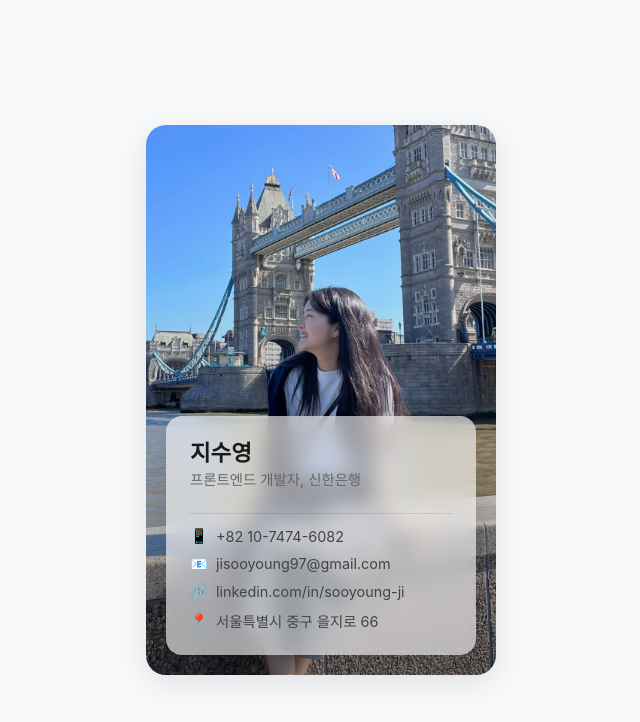
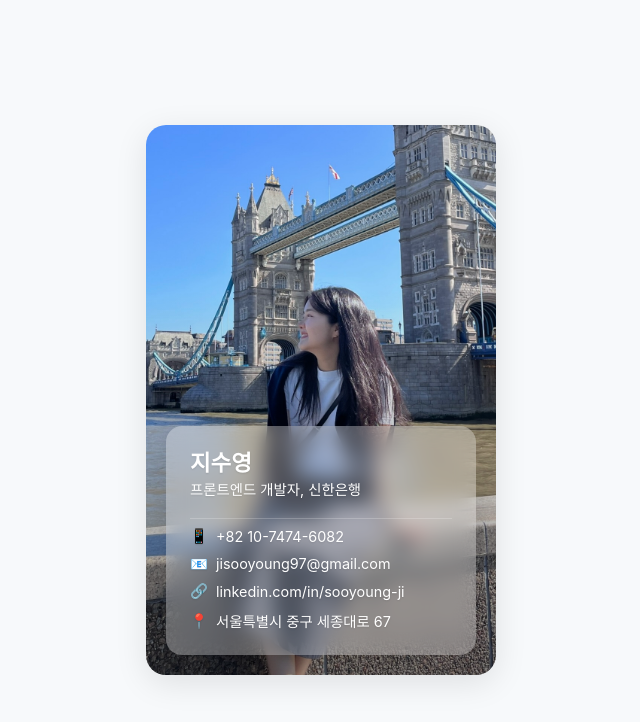
Before and after one commit to SooYoungJi/Profile, a plain HTML site: page index.html in a window 1280 px wide. Shown: the whole page, without its empty margins (319-959 px from the left). Drawn offline with Linux system fonts and the light colour scheme.

Commit message:
Update index.html

```diff
--- a/index.html
+++ b/index.html
@@ -42,7 +42,7 @@
         left: 20px;
         right: 20px;
         height: auto;
-        background: rgba(255, 255, 255, 0.6);
+        background: rgba(255, 255, 255, 0.3);
         backdrop-filter: blur(10px);
         -webkit-backdrop-filter: blur(10px);
         padding: 1.5rem;
@@ -51,6 +51,22 @@
         gap: 0.5rem;
         border-radius: 16px;
         box-shadow: 0 8px 32px rgba(0, 0, 0, 0.15);
+        transition: transform 0.3s ease, box-shadow 0.3s ease, background-color 0.3s ease;
+      }
+      .overlay:hover {
+        transform: translateY(-5px) scale(1.02);
+        box-shadow: 0 12px 40px rgba(0, 0, 0, 0.2);
+        background: rgba(255, 255, 255, 0.95);
+      }
+      .overlay:hover .name,
+      .overlay:hover .title,
+      .overlay:hover .info-item,
+      .overlay:hover .info-item a {
+        color: #1a1a1a;
+        text-shadow: none;
+      }
+      .overlay:hover .divider {
+        background: rgba(0, 0, 0, 0.1);
       }
       .profile-header {
         display: flex;
@@ -76,8 +92,10 @@
         font-size: 1.4rem;
         font-weight: 600;
         margin: 0;
-        color: #1a1a1a;
+        color: #ffffff;
         line-height: 1.2;
+        text-shadow: 0 1px 2px rgba(0, 0, 0, 0.1);
+        transition: color 0.3s ease;
       }
       .email {
         font-size: 0.9rem;
@@ -86,8 +104,9 @@
       }
       .divider {
         height: 1px;
-        background: rgba(0, 0, 0, 0.1);
-        margin: 0.3rem 0;
+        background: rgba(255, 255, 255, 0.2);
+        margin: 0;
+        transition: background-color 0.3s ease;
       }
       .info-section {
         display: flex;
@@ -99,19 +118,30 @@
         align-items: center;
         gap: 0.5rem;
         font-size: 0.9rem;
-        color: #444;
+        color: #ffffff;
+        transition: transform 0.2s ease, color 0.3s ease;
+        text-shadow: 0 1px 2px rgba(0, 0, 0, 0.1);
+      }
+      .info-item:hover {
+        transform: translateX(5px);
       }
       .info-item a {
-        color: #444;
+        color: #ffffff;
         text-decoration: none;
+        transition: color 0.3s ease;
       }
-      .info-item a:hover {
+      .overlay:hover .info-item:hover {
+        color: #0066cc;
+      }
+      .overlay:hover .info-item:hover a {
         color: #0066cc;
       }
       .title {
-        color: #666;
+        color: #ffffff;
         font-size: 0.9rem;
         margin-top: 0.1rem;
+        text-shadow: 0 1px 2px rgba(0, 0, 0, 0.1);
+        transition: color 0.3s ease;
       }
     </style>
   </head>
@@ -143,8 +173,8 @@
           </div>
           <div class="info-item">
             <span>📍</span>
-            <a href="https://maps.google.com/?q=서울특별시 중구 을지로 66" target="_blank"
-              >서울특별시 중구 을지로 66</a
+            <a href="https://maps.google.com/?q=서울특별시 중구 세종대로 67" target="_blank"
+              >서울특별시 중구 세종대로 67</a
             >
           </div>
         </div>
```
